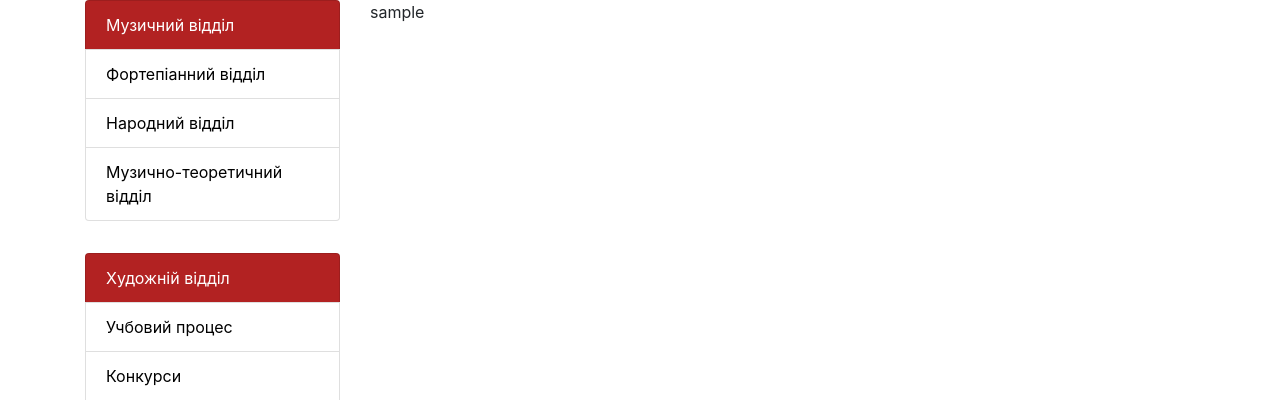
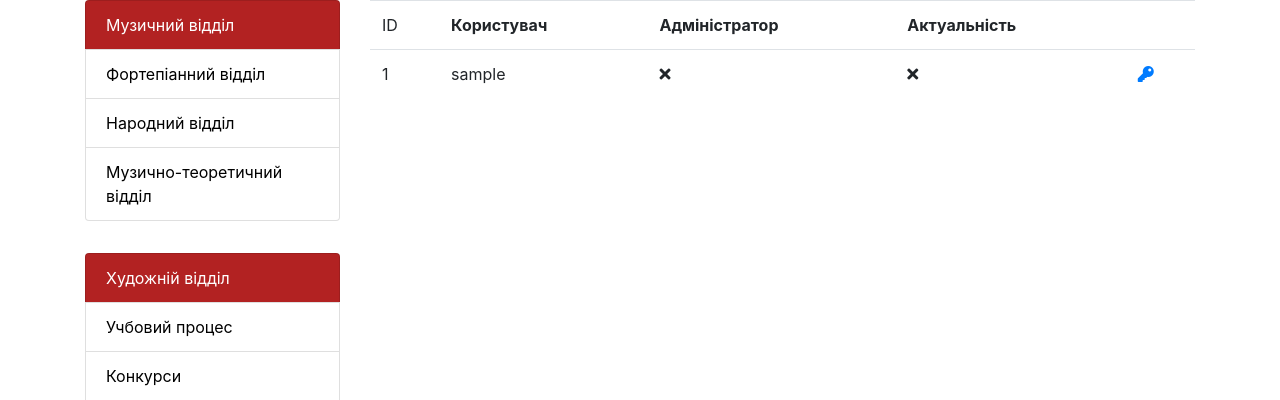
Before and after one commit to StrekanovAlexander/ddms-v2, a PHP site: template private/views/admin/user/index.twig in a window 1280 px wide. Shown: the part 40-440 px from the top of the page. Run offline with PHP 8.4, Linux system fonts and the light colour scheme; the template is opened without the code that fills it: most values are stand-ins (such as "Sample title", 1, 10 or a date in 2020); some libraries are stand-ins or nearby versions.

Commit message:
rebuilded: views/user/index

```diff
--- a/private/views/admin/user/index.twig
+++ b/private/views/admin/user/index.twig
@@ -5,7 +5,22 @@
 {% endblock %}
 
 {% block content %}
-  {% for user in users %}
-    {{ user.username }}<br>
-  {% endfor %}
+  <table class="table">
+    <tr>
+      <td>ID</th>
+      <th>Користувач</th>
+      <th>Адміністратор</th>
+      <th>Актуальність</th>
+      <th></th>
+    </tr>
+    {% for user in users %}
+     <tr>
+      <td>{{ user.id }}</td>
+      <td>{{ user.username }}</td>
+      <td><i class="fas {{ user.is_admin ? 'fa-check' : 'fa-times' }} "></i></td>
+      <td><i class="fas {{ user.is_actual ? 'fa-check' : 'fa-times' }} "></i></td>
+      <td><a href="{{ path_for('admin.user.update', {'id': user.id}) }}"><i class="fas fa-key text-firebrick"></i></a></td>
+    </tr>
+    {% endfor %}
+  </table>
 {% endblock %}
```
